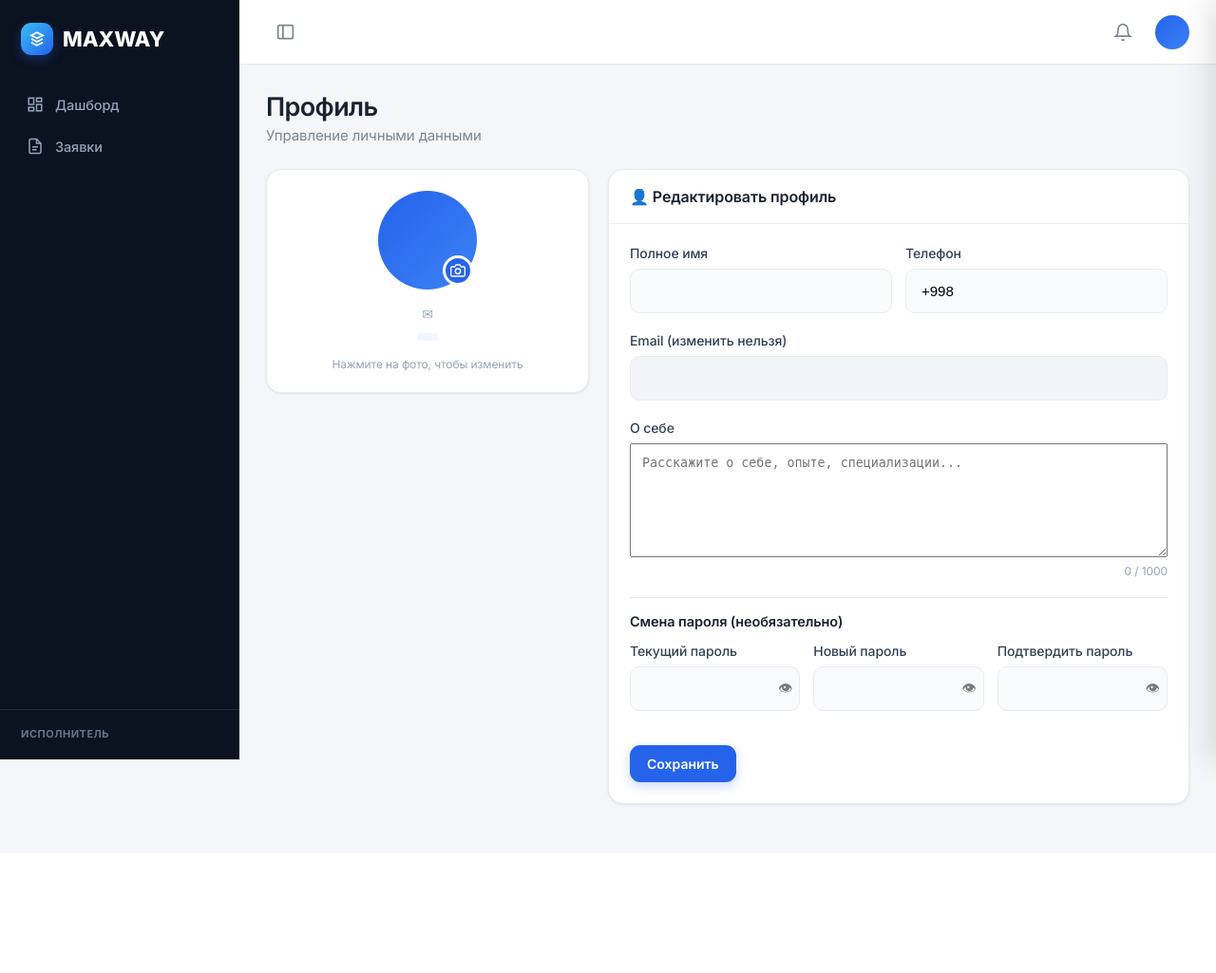
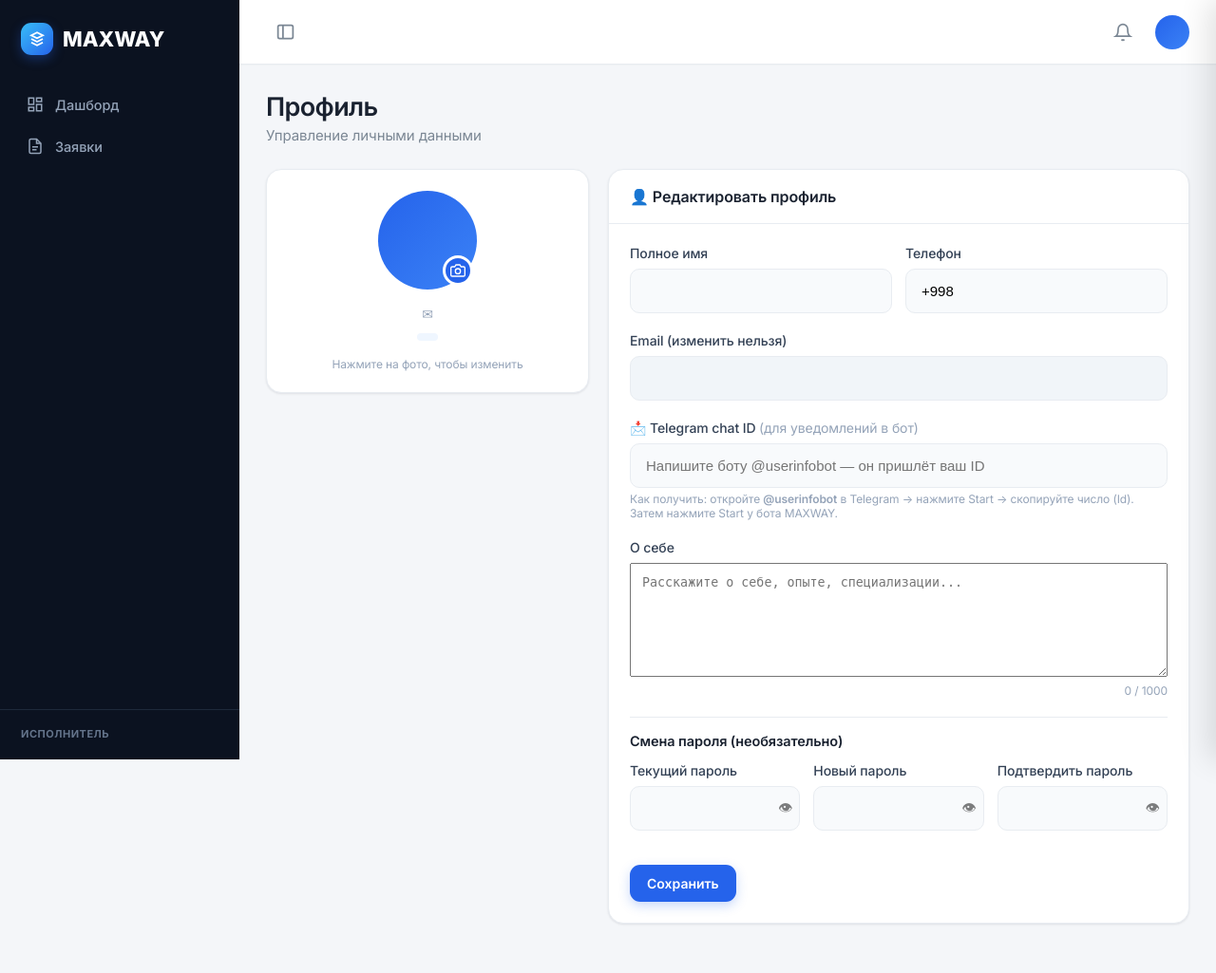
Before and after one commit to Abdullayevsardor/Maxway_flow, a FastAPI app: template templates/profile.html in a window 1280 px wide. Shown: the whole page at 95% size. Before the commit the page ends 850 px from the top, so only its background shows below. Run offline with FastAPI, Linux system fonts and the light colour scheme; the template is opened without the code that fills it, so the values that code supplies are empty.

Commit message:
profil: telegram chat id + login spacer

```diff
--- a/main.py
+++ b/main.py
@@ -709,7 +709,8 @@ def profile_page(request: Request, db: Session = Depends(get_db)):
 
 @app.post("/profile/update")
 def profile_update(request: Request, full_name: str = Form(...), phone: str = Form(""),
-                   bio: str = Form(""), current_password: str = Form(""),
+                   bio: str = Form(""), telegram_chat_id: str = Form(""),
+                   current_password: str = Form(""),
                    new_password: str = Form(""), confirm_password: str = Form(""),
                    photo: UploadFile = File(None), db: Session = Depends(get_db)):
     user = current_user(request, db)
@@ -718,6 +719,7 @@ def profile_update(request: Request, full_name: str = Form(...), phone: str = Fo
     user.full_name = full_name.strip()
     user.phone = phone.strip()
     user.bio = bio.strip()
+    user.telegram_chat_id = telegram_chat_id.strip() or None
     # rasm yuklash
     if photo is not None and photo.filename:
         ext = os.path.splitext(photo.filename)[1].lower()
--- a/templates/login.html
+++ b/templates/login.html
@@ -7,7 +7,7 @@
     <link rel="preconnect" href="https://fonts.googleapis.com">
   <link rel="preconnect" href="https://fonts.gstatic.com" crossorigin>
   <link href="https://fonts.googleapis.com/css2?family=Inter:wght@400;500;600;700;800;900&display=swap" rel="stylesheet">
-  <link rel="stylesheet" href="/static/css/style.css">
+  <link rel="stylesheet" href="/static/css/style.css?v=mobile3">
   <link rel="manifest" href="/static/manifest.json">
   <meta name="theme-color" content="#6366f1">
 </head>
@@ -53,7 +53,7 @@
         <button type="submit" class="btn-primary-grad">Вход</button>
       </form>
 
-      <!-- <p class="auth-foot">Нет аккаунта? <a href="/register">Создать</a></p> -->
+      <div style="height:18px"></div>
     </div>
   </div>
 
--- a/templates/profile.html
+++ b/templates/profile.html
@@ -45,6 +45,10 @@
       </div>
       <div class="field"><label>Email (изменить нельзя)</label>
         <input type="email" value="{{ user.email }}" disabled style="background:#f1f5f9;color:#94a3b8"></div>
+      <div class="field"><label>📩 Telegram chat ID <span style="color:#94a3b8;font-weight:400">(для уведомлений в бот)</span></label>
+        <input type="text" name="telegram_chat_id" value="{{ user.telegram_chat_id or '' }}" placeholder="Напишите боту @userinfobot — он пришлёт ваш ID">
+        <div style="color:#94a3b8;font-size:12px;margin-top:4px">Как получить: откройте <b>@userinfobot</b> в Telegram → нажмите Start → скопируйте число (Id). Затем нажмите Start у бота MAXWAY.</div>
+      </div>
       {% if user.department %}
       <div class="field"><label>🏷 Категории (назначены администратором)</label>
         <div style="padding:10px;border:1px solid var(--border);border-radius:10px;background:#f8fafc">
```
Also changed, not shown: setup.py (+3 -3 lines).
